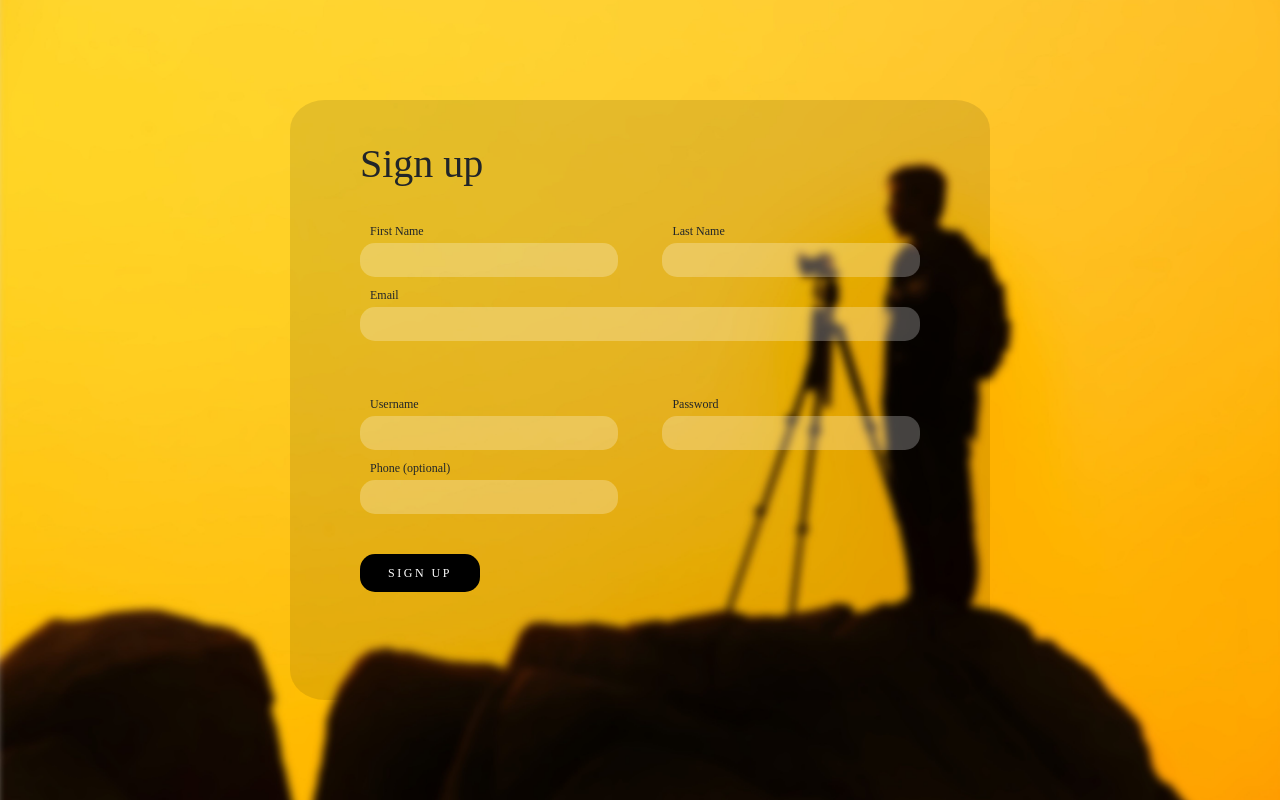
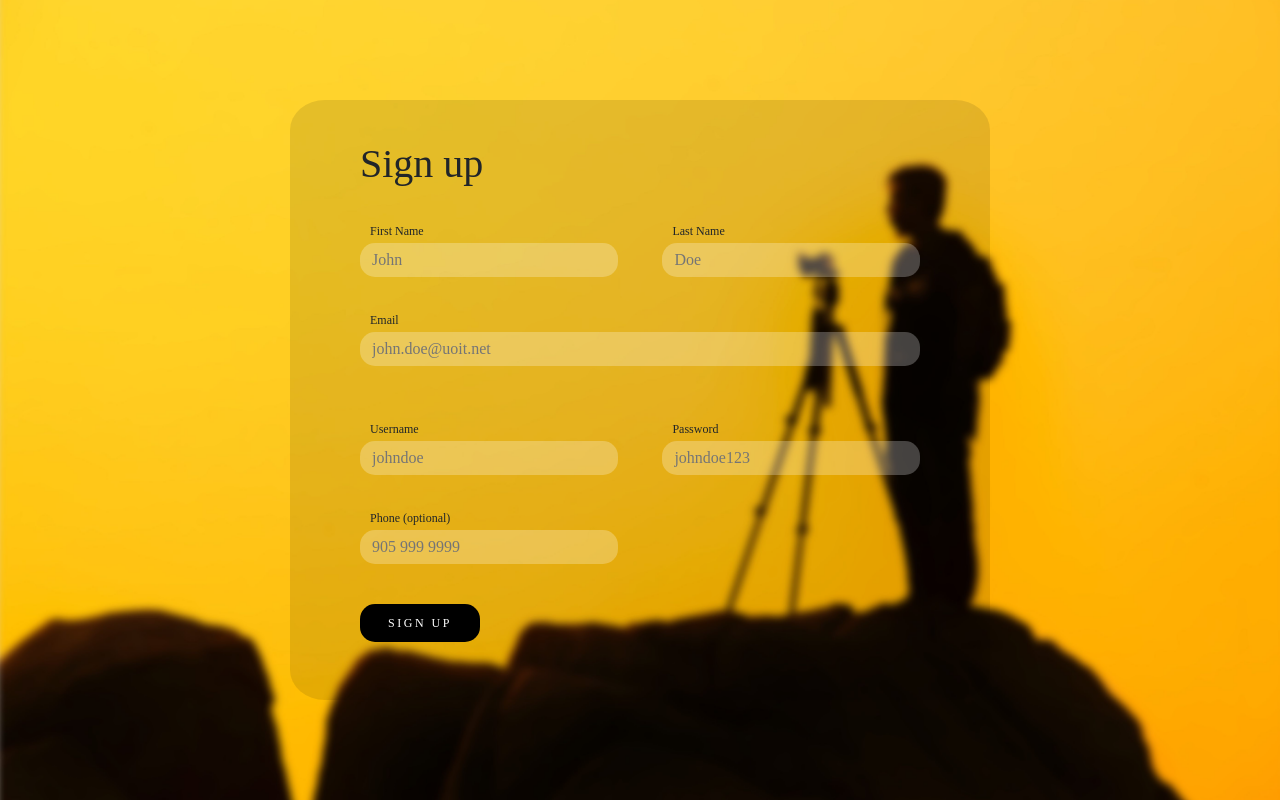
Before and after one commit to ridgereventar/unicity, a React (Create React App) app: page /signup in a window 1280 px wide. Built offline with nearby package versions, Linux system fonts and the light colour scheme.

Commit message:
Added form validation and posting new user to mongodb on form submit

```diff
--- a/models/User.js
+++ b/models/User.js
@@ -7,7 +7,7 @@ const UserSchema = new Schema({
     username: {type: String, required: true},
     email: {type: String, required: true},
     password: {type: String, required: true},
-    role: {type: String, required: true},
+    role: {type: String, required:false, default: 'member'},
     phone: {type: String, required: false, default: "N/A"}
 });
 
--- a/server.js
+++ b/server.js
@@ -5,6 +5,7 @@ const bodyParser = require('body-parser');
 
 // Setup:
 const app = express();
+app.use(bodyParser.urlencoded({extended: false}));
 app.use(bodyParser.json());
 const db = "mongodb+srv://ridgerev:unicity1521@unicity-cluster-r8j9k.mongodb.net/test?retryWrites=true";
 mongoose
@@ -24,14 +25,13 @@ app.get('*/api/users', (req, res) => {
 });
 
 // @route POST api/users (create an Item)
-app.post('/api/users', (req, res) => {
+app.post('*/api/users', (req, res) => {
     const newUser = new User({
        fname: req.body.fname,
        lname: req.body.lname,
        username: req.body.username,
        email: req.body.email,
        password: req.body.password,
-       role: req.body.role,
        phone: req.body.phone
     });
     newUser.save().then(user => res.json(user));
--- a/src/pages/Signup.js
+++ b/src/pages/Signup.js
@@ -1,28 +1,172 @@
 import React, { Component } from 'react';
+import $ from 'jquery';
 
 import '../styles/Signup.css';
+import { request } from 'http';
 
 class Signup extends Component {
-    state = {  }
+    constructor(props) {
+        super(props);
+
+        this.state = {
+            firstName: null,
+            lastName: null,
+            email: null,
+            userName: null,
+            password: null,
+            phone: "",
+            formErrors: {
+                firstName: "",
+                lastName: "",
+                emailaddr: "",
+                userName: "",
+                password: "",
+            }
+        }
+    }
+
+    formValid = ({formErrors, ...rest}) => {
+
+        let valid = true;
+        Object.values(formErrors).forEach(val => {
+            if(val.length > 0) {
+                valid = false;
+            }
+        });
+
+        Object.values(rest).forEach(val => {
+            if(val === null) {
+                valid = false;
+            }
+        })
+        return valid;
+    }
+
+    handleChange = (event) => {
+        event.preventDefault();
+        const {name, value} = event.target;
+        let formErrors = this.state.formErrors;
+
+        switch(name) {
+            case 'firstName':
+                formErrors.firstName = value.length == 0 ? 'field is empty' : '';
+                break;
+            case 'lastName':
+                formErrors.lastName = value.length == 0 ? 'field is empty' : '';
+                break;
+            case 'email':
+                const emailRegex = RegExp(/^[a-zA-Z0-9.!#$%&’*+/=?^_`{|}~-]+@[a-zA-Z0-9-]+(?:\.[a-zA-Z0-9-]+)*$/);
+                formErrors.emailaddr = emailRegex.test(value) && value.length > 0 ? '' : 'invalid email address';
+                break;
+            case 'userName':
+                formErrors.userName = value.length < 3 ? 'minimum 3 characters' : '';
+                break;
+            case 'password':
+                formErrors.password = value.length < 6 ? 'minimum 6 characters': '';
+                break;
+
+            default:
+                break;
+        }
+
+        this.setState({formErrors, [name]: value}, () => console.log(this.state));
+
+    }
+
+    handleSubmit = (event) => {
+        event.preventDefault();
+
+        if(this.formValid(this.state)) {
+            // console.log(`
+            // submitting
+            // fname: ${this.state.firstName}
+            // lname: ${this.state.lastName}
+            // username: ${this.state.userName}
+            // email: ${this.state.email}
+            // password: ${this.state.password}
+            // phone: ${this.state.phone}`);
+            const newuser = {
+                fname: this.state.firstName,
+                lname: this.state.lastName,
+                email: this.state.email,
+                username: this.state.userName,
+                password: this.state.password,
+                phone: this.state.phone
+            }
+
+            $.ajax({
+                type: "POST",
+                url: '/api/users',
+                data: newuser
+            })
+
+            // fetch('/api/users', {
+            //     method: 'POST',
+            //     body: newuser
+            // })
+        } else {
+            console.error('FORM INVALID - DISPLAY ERROR MSG')
+            console.log(`
+            error
+            fname: ${this.state.firstName}
+            lname: ${this.state.lastName}
+            username: ${this.state.userName}
+            email: ${this.state.email}
+            password: ${this.state.password}
+            phone: ${this.state.phone}`);;
+        }
+    }
+
     render() {
         return (
             <div className="signup-container">
                 <div className="form-container">
                     <h1>Sign up</h1>
-                    <form className="signup-form">
+                    <form
+                        onSubmit={this.handleSubmit}
+                        className="signup-form">
                         <div className="inline-container">
                             <div className="form-name-label-container">
                                 <label className="inline-label" htmlFor="fname">First Name</label>
                                 <label className="inline-label label-secondchild" htmlFor="lname">Last Name</label>
                             </div>
                             <div className="form-name-input-container">
-                                <input className="inline-input" type="text" id="fname"></input>
-                                <input className="inline-input input-secondchild" type="text" id="lname"></input>
+                                <input
+                                    className="inline-input"
+                                    type="text"
+                                    id="fname"
+                                    placeholder="John"
+                                    name="firstName"
+                                    onChange={this.handleChange}/>
+                                <input
+                                    className="inline-input input-secondchild"
+                                    type="text"
+                                    id="lname"
+                                    placeholder="Doe"
+                                    name="lastName"
+                                    onChange={this.handleChange}/>
                             </div>
                         </div>
+                        <div className="error-msg-container">
+                            {this.state.formErrors.firstName.length > 0 && (
+                                <span className="error-msg">{this.state.formErrors.firstName}<br></br></span>
+                            )}
+                            {this.state.formErrors.lastName.length > 0 && (
+                                <span className="error-msg err-msg-second">{this.state.formErrors.lastName}<br></br></span>
+                            )}
+                        </div>
+
                         <label id="email-label" htmlFor="email-input">Email</label>
-                        <input className="fullwidth-input" type="email" id="email-input"></input>
-
+                        <input
+                            className="fullwidth-input"
+                            type="email"
+                            id="email-input"
+                            placeholder="john.doe@uoit.net"
+                            name="email"
+                            onChange={this.handleChange}/>
+                        {this.state.formErrors.emailaddr.length > 0 && (
+                            <span className="error-msg">{this.state.formErrors.emailaddr}<br></br></span>
+                        )}
 
                         <div className="inline-container">
                             <div className="form-name-label-container">
@@ -30,13 +174,38 @@ class Signup extends Component {
                                 <label className="inline-label label-secondchild" htmlFor="password">Password</label>
                             </div>
                             <div className="form-name-input-container">
-                                <input className="inline-input" type="text" id="username"></input>
-                                <input className="inline-input input-secondchild" type="password" id="password"></input>
+                                <input
+                                    className="inline-input"
+                                    type="text"
+                                    id="username"
+                                    placeholder="johndoe"
+                                    name="userName"
+                                    onChange={this.handleChange}/>
+                                <input
+                                    className="inline-input input-secondchild"
+                                    type="password"
+                                    id="password"
+                                    placeholder="johndoe123"
+                                    name="password"
+                                    onChange={this.handleChange}/>
                             </div>
+                        </div>
+                        <div className="error-msg-container">
+                            {this.state.formErrors.userName.length > 0 && (
+                                <span className="error-msg">{this.state.formErrors.userName}<br></br></span>
+                            )}
+                            {this.state.formErrors.password.length > 0 && (
+                                <span className="error-msg err-msg-second">{this.state.formErrors.password}<br></br></span>
+                            )}
                         </div>
 
                         <label id="phone-label" htmlFor="phone">Phone (optional)</label>
-                        <input type="text" id="phone"></input>
+                        <input
+                            type="text"
+                            id="phone"
+                            placeholder="905 999 9999"
+                            name="phone"
+                            onChange={this.handleChange}/>
 
                         <input id="submit-btn" type="submit" value="SIGN UP"/>
 
--- a/src/styles/Signup.css
+++ b/src/styles/Signup.css
@@ -111,5 +111,22 @@ input:focus {
 #submit-btn:hover {
     letter-spacing: 3.5px;
     background-color: #2B2B2B;
+}
 
+.error-msg-container {
+    margin-top: 5px;
+    width: 100%;
+    height: 20px;
 }
+
+.error-msg {
+    float: left;
+    padding-left: 10px;
+    font-size: 12px;
+    color: red;
+}
+
+.err-msg-second {
+    float: right;
+    padding-right: 10px;
+}
```
